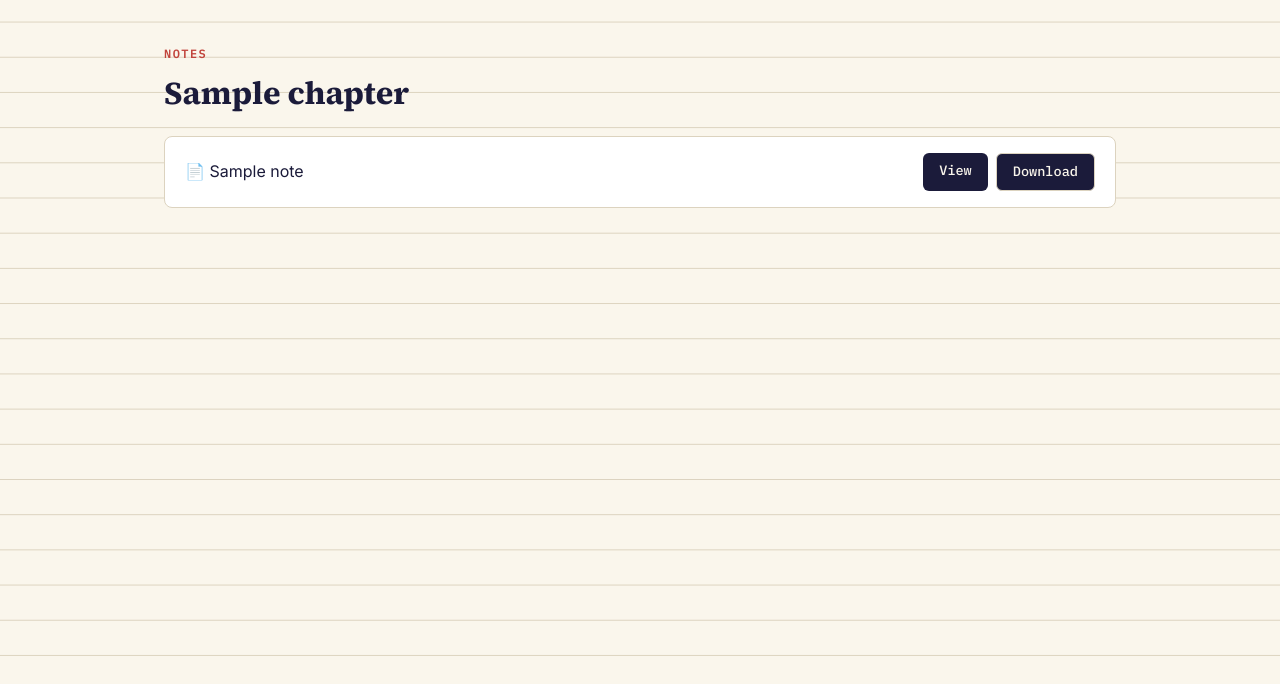
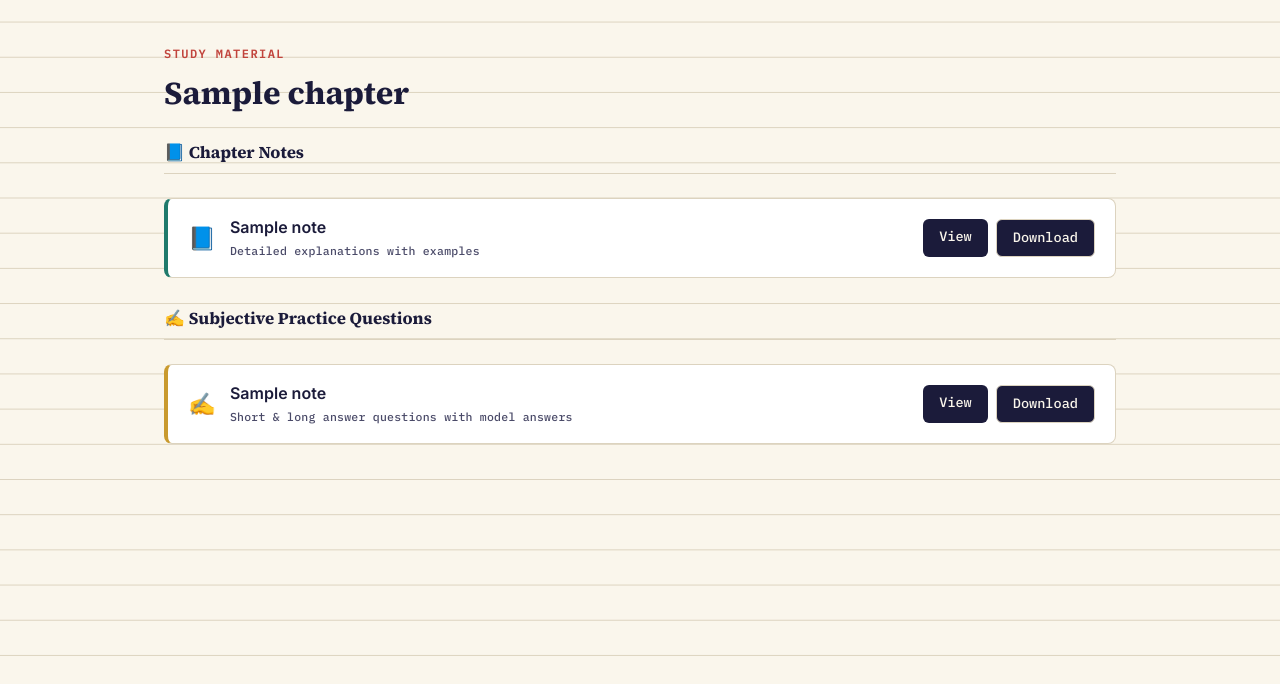
Before and after one commit to Saurabh-18-py/Eduportal, a Django app: template templates/notes/notes_list.html in a window 1280 px wide. Shown: the part 84-768 px from the top of the page. Run offline with Django 3.2, Linux system fonts and the light colour scheme; the template is opened without the code that fills it: most values are stand-ins (such as "Sample title", 1, 10 or a date in 2020).

Commit message:
Separate Notes and Subjective Questions into distinct styled cards

```diff
--- a/notes/management/commands/generate_notes.py
+++ b/notes/management/commands/generate_notes.py
@@ -113,7 +113,7 @@
                 try:
                     pdf_file = build_notes_pdf(subject_name, chapter_title, CLASS_LEVEL, sections)
                     with transaction.atomic():
-                        note = Note(chapter=chapter, title=note_title)
+                        note = Note(chapter=chapter, title=note_title, resource_type='notes')
                         note.pdf_file.save(pdf_file.name, pdf_file, save=True)
                     self.stdout.write(self.style.SUCCESS(f"    done - {len(sections)} sections saved as PDF."))
                     done += 1
--- a/notes/management/commands/generate_subjective_questions.py
+++ b/notes/management/commands/generate_subjective_questions.py
@@ -109,7 +109,7 @@
                     doc_label="SUBJECTIVE QUESTIONS",
                 )
                 with transaction.atomic():
-                    note = Note(chapter=chapter, title=note_title)
+                    note = Note(chapter=chapter, title=note_title, resource_type='subjective')
                     note.pdf_file.save(pdf_file.name, pdf_file, save=True)
                 self.stdout.write(self.style.SUCCESS(f"    done - {len(questions)} questions saved as PDF."))
                 done += 1
--- a/notes/models.py
+++ b/notes/models.py
@@ -45,8 +45,14 @@
 
 
 class Note(models.Model):
+    RESOURCE_TYPE_CHOICES = (
+        ('notes', 'Chapter Notes'),
+        ('subjective', 'Subjective Questions'),
+    )
+
     chapter = models.ForeignKey(Chapter, on_delete=models.CASCADE, related_name='notes')
     title = models.CharField(max_length=200)
+    resource_type = models.CharField(max_length=20, choices=RESOURCE_TYPE_CHOICES, default='notes')
     pdf_file = models.FileField(upload_to='notes_pdfs/', storage=PDF_STORAGE, max_length=255)
     uploaded_at = models.DateTimeField(auto_now_add=True)
 
--- a/notes/views.py
+++ b/notes/views.py
@@ -49,10 +49,12 @@
 
 def chapter_notes_view(request, chapter_id):
     chapter = get_object_or_404(Chapter, id=chapter_id)
-    notes = chapter.notes.all()
+    notes = chapter.notes.filter(resource_type='notes')
+    subjective_sets = chapter.notes.filter(resource_type='subjective')
     return render(request, 'notes/notes_list.html', {
         'chapter': chapter,
         'notes': notes,
+        'subjective_sets': subjective_sets,
     })
 
 
--- a/static/css/style.css
+++ b/static/css/style.css
@@ -315,6 +315,59 @@
 .chapter-title { flex: 1; text-align: left; }
 
 .btn-group { display: flex; gap: 8px; flex-wrap: wrap; }
+
+/* ===== Notes / Subjective Questions resource cards ===== */
+.resource-section-title {
+    font-family: var(--font-display);
+    font-size: 1.05rem;
+    color: var(--ink);
+    margin: 28px 0 4px;
+    padding-bottom: 6px;
+    border-bottom: 1px solid var(--rule);
+}
+
+.resource-card {
+    background: var(--paper-raised);
+    padding: 16px 20px;
+    border-radius: 8px;
+    border: 1px solid var(--rule);
+    display: flex;
+    align-items: center;
+    gap: 14px;
+    flex-wrap: wrap;
+}
+
+.resource-notes { border-left: 4px solid var(--teal); }
+.resource-subjective { border-left: 4px solid var(--gold); }
+
+.resource-icon {
+    font-size: 1.4rem;
+    line-height: 1;
+    flex-shrink: 0;
+}
+
+.resource-body {
+    display: flex;
+    flex-direction: column;
+    gap: 2px;
+    flex: 1;
+    min-width: 160px;
+}
+
+.resource-title {
+    font-weight: 600;
+    color: var(--ink);
+}
+
+.resource-sub {
+    font-family: var(--font-mono);
+    font-size: 0.72rem;
+    color: var(--ink-soft);
+    letter-spacing: 0.02em;
+}
+
+.btn-subjective { background: var(--gold); color: var(--ink); }
+.btn-subjective:hover { background: var(--red); color: var(--paper); }
 
 /* ===== Embedded PDF viewer ===== */
 .pdf-toolbar {
--- a/templates/notes/notes_list.html
+++ b/templates/notes/notes_list.html
@@ -2,19 +2,44 @@
 {% load notes_extras %}
 {% block title %}{{ chapter.title }} - Notes{% endblock %}
 {% block content %}
-<span class="eyebrow">Notes</span>
+<span class="eyebrow">Study Material</span>
 <h1>{{ chapter.title }}</h1>
+
+<h2 class="resource-section-title">📘 Chapter Notes</h2>
 <div class="list">
     {% for note in notes %}
-    <div class="list-item">
-        <span>📄 {{ note.title }}</span>
+    <div class="resource-card resource-notes">
+        <div class="resource-icon">📘</div>
+        <div class="resource-body">
+            <span class="resource-title">{{ note.title }}</span>
+            <span class="resource-sub">Detailed explanations with examples</span>
+        </div>
         <span class="btn-group">
             <a href="{% url 'notes:view_note_pdf' note.id %}" class="btn-small">View</a>
             <a href="{{ note.pdf_file.url|cloudinary_download }}" class="btn-small btn-ghost" download>Download</a>
         </span>
     </div>
     {% empty %}
-    <p>No notes uploaded yet for this chapter.</p>
+    <p class="empty-note">No notes uploaded yet for this chapter.</p>
+    {% endfor %}
+</div>
+
+<h2 class="resource-section-title">✍️ Subjective Practice Questions</h2>
+<div class="list">
+    {% for note in subjective_sets %}
+    <div class="resource-card resource-subjective">
+        <div class="resource-icon">✍️</div>
+        <div class="resource-body">
+            <span class="resource-title">{{ note.title }}</span>
+            <span class="resource-sub">Short &amp; long answer questions with model answers</span>
+        </div>
+        <span class="btn-group">
+            <a href="{% url 'notes:view_note_pdf' note.id %}" class="btn-small btn-subjective">View</a>
+            <a href="{{ note.pdf_file.url|cloudinary_download }}" class="btn-small btn-ghost" download>Download</a>
+        </span>
+    </div>
+    {% empty %}
+    <p class="empty-note">No subjective question sets yet for this chapter.</p>
     {% endfor %}
 </div>
 {% endblock %}
```
Also changed, not shown: notes/migrations/0005_note_resource_type.py (added).
